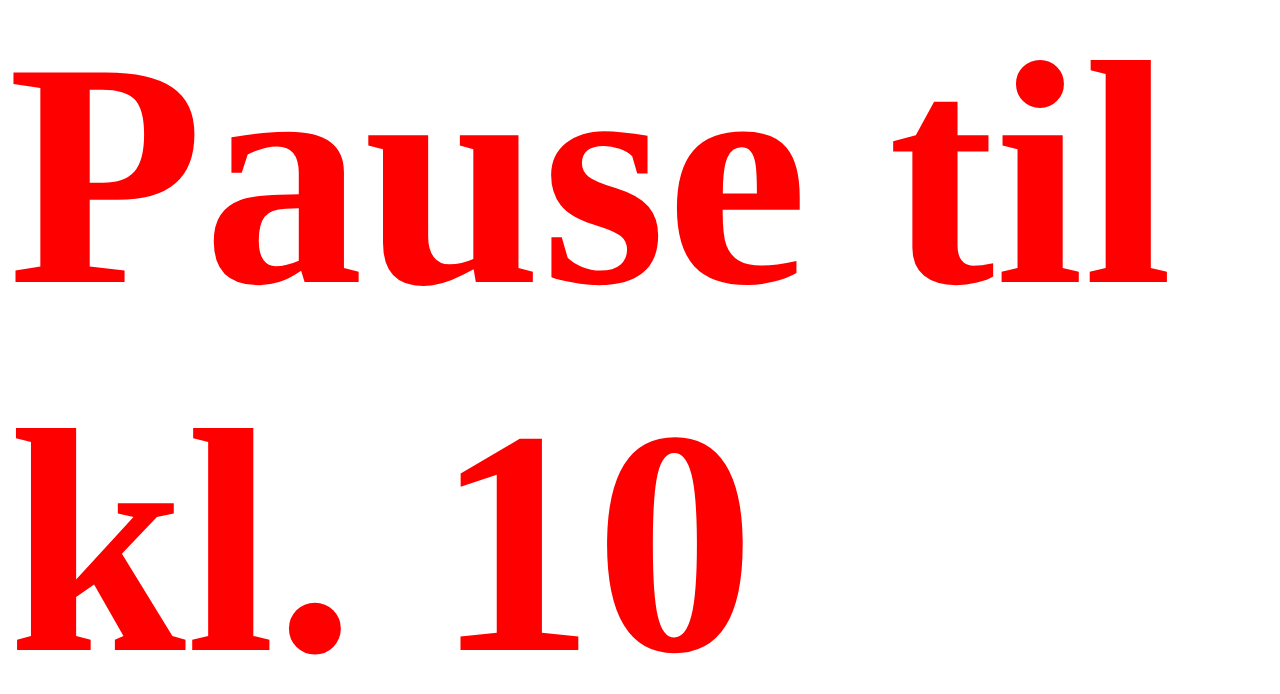
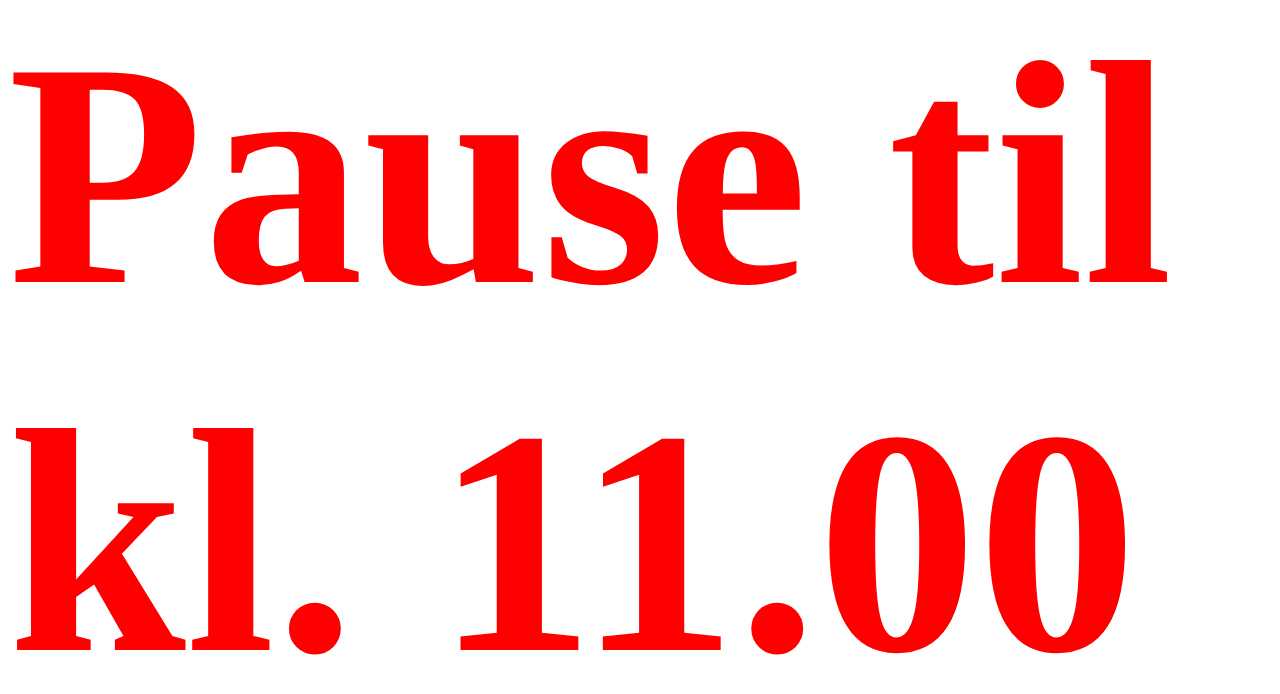
Before and after one commit to andersdollerup/git-test, a plain HTML site: page index.html in a window 1280 px wide. Shown: the part 224-918 px from the top of the page. Drawn offline with Linux system fonts and the light colour scheme.

Commit message:
Anders har comiitet pause

```diff
--- a/index.html
+++ b/index.html
@@ -8,6 +8,6 @@
     <link rel="stylesheet" href="style.css" />
   </head>
   <body>
-    <h1>Pause til kl. 10</h1>
+    <h1>Pause til kl. 11.00</h1>
   </body>
 </html>
```
